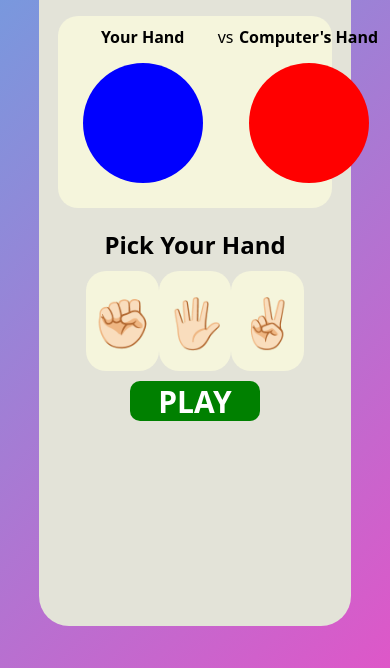
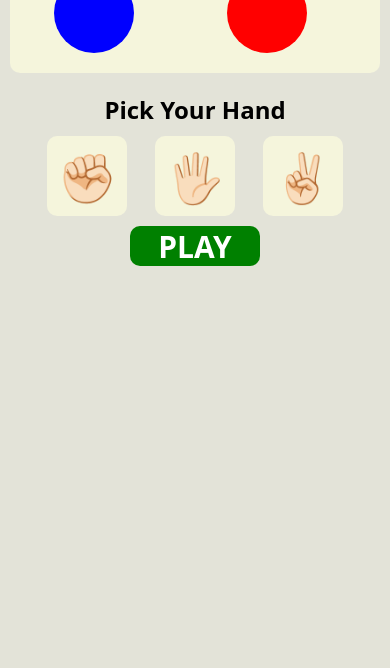
Before and after one commit to aditya-hansraj/janken-pun, a website: page index.html in a window 390 px wide. Shown: the part 176-844 px from the top of the page. Drawn offline with Linux system fonts and the light colour scheme.

Commit message:
Update style.css

```diff
--- a/style.css
+++ b/style.css
@@ -132,3 +132,43 @@ body{
     font-weight: 500;
     margin: 50px 0  40px;
 }
+@media screen and (max-width: 600px) {
+    .game-container{
+        width: 100%;
+        height: 100%;
+        border-radius: 0;
+    }
+    .heading{
+        width: 100%;
+    }
+    .field{
+        border-radius: 10px;
+        width: 95%;
+        padding: 5px;
+    }
+    .user figure, .comp figure{
+        height: 80px;
+        width: 80px;
+        font-size: 33px;
+    }
+    .picker{
+        width: 90%;
+    }
+    #buttons{
+        border-radius: 10px;
+        width: 100%;
+    }
+    #buttons label{
+        border-radius: 10px;
+        font-size: 3em;
+        width: 80px;
+        height: 80px;
+    }
+    #buttons label.selected{
+        font-size: 2.5em;
+    }
+    #result{
+        bottom: 33px;
+        width: 90%;
+    }
+}
```
